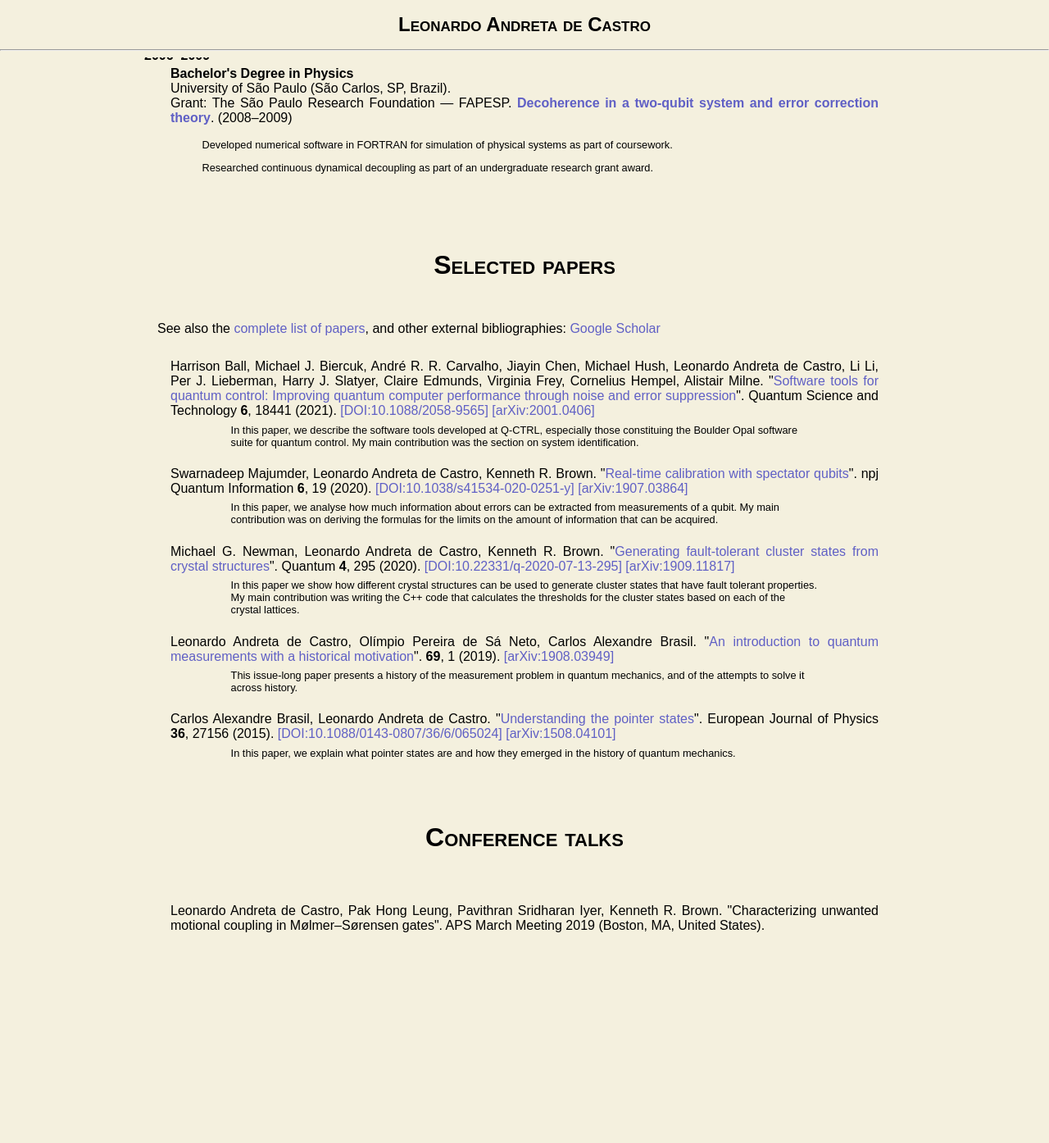
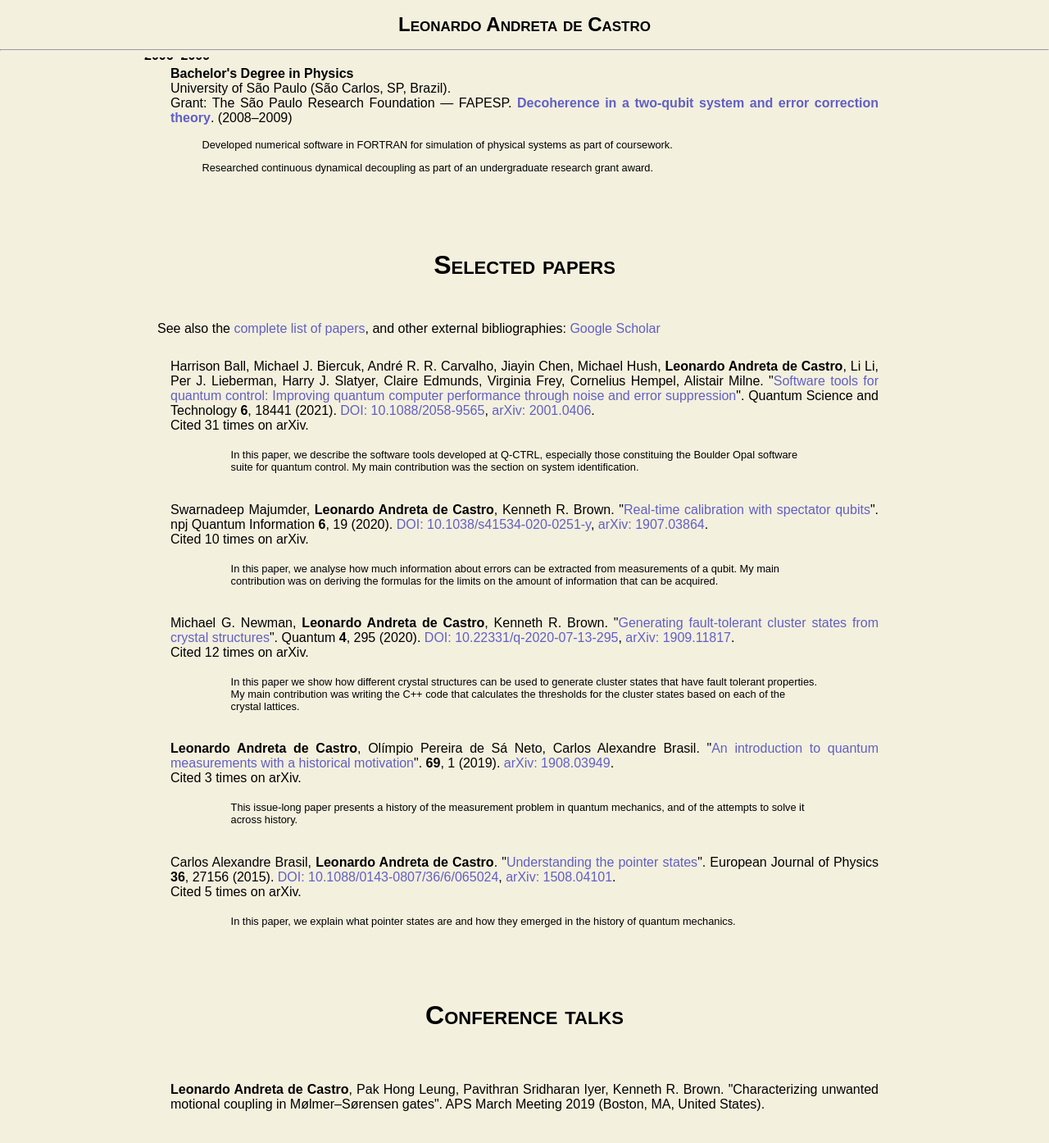
Before and after one commit to leoadec/leoadec.github.io, a Jekyll site: the page built from index.html, in a window 1280 px wide and 1400 px high, scrolled down 1215 px. Shown: the top 1394 px of the window at 82% size. Built offline with Jekyll 4.4.1, drawn with Linux system fonts in a browser that asks for light colours; before the commit the page ends 2397 px from its top, so only the background shows below that.

Commit message:
complete list of citations

```diff
--- a/_includes/paper.html
+++ b/_includes/paper.html
@@ -1,7 +1,14 @@
 {%- assign paper = include.paper -%}
-{{ paper.authors | join: ", " }}.
+<span class="authors">{{ paper.authors | join: ", " }}.</span>
 &quot;<a href="{{ paper.external_url }}" target="_blank">{{ paper.title }}{% if paper.subtitle %}: {{ paper.subtitle }}{% endif %}</a>&quot;.
 {{ paper.journal }} <span class="volume">{{ paper.volume }}</span>, {{ paper.pages }} ({{ paper.date | date: '%Y' }}).
-{% if paper.doi %}<a href="https://dx.doi.org/{{ paper.doi }}" target="_blank">[DOI:{{ paper.doi }}]</a>{% endif %}
-<a href="https://arxiv.org/abs/{{ paper.arxiv }}" target="_blank">[arXiv:{{ paper.arXiv }}]</a>
-<div class="details">{{ paper.content | markdownify }}</div>
+{% if paper.doi %}<a href="https://dx.doi.org/{{ paper.doi }}" target="_blank">DOI: {{ paper.doi }}</a>,{% endif %}
+<a href="https://arxiv.org/abs/{{ paper.arxiv }}" target="_blank">arXiv: {{ paper.arXiv }}</a>.
+{% if paper.citations -%}<br>
+Cited {{ paper.citations.size }} time{%- if paper.citations.size > 1 -%}s{%- endif %} on arXiv.
+{%- endif -%}
+{% if paper.content -%}
+<div class="details">
+  <p>{{ paper.content | markdownify }}</p>
+</div>
+{%- endif %}
--- a/_sass/main.scss
+++ b/_sass/main.scss
@@ -106,11 +106,6 @@ div.snippet {
   padding-top: 0;
 }
 
-.show-more {
-  color: #6060c5;
-  cursor: pointer;
-}
-
 .volume {
   font-weight: bold;
 }
--- a/index.html
+++ b/index.html
@@ -69,7 +69,8 @@ quantum technology to become more efficient and realize its potential sooner.
 {% for conference in conferences %}
   {% if conference.talk %}
   <li>
-  {{ conference.talk_authors | join: ", " }}.  &quot;{{ conference.talk }}&quot;.
+  <span class="authors">{{ conference.talk_authors | join: ", " }}.</span>
+  &quot;{{ conference.talk }}&quot;.
   {{ conference.name }} {{ conference.date | date: '%Y' }} ({{ conference.location }}).
   </li>
   {% endif %}
```
Also changed, not shown: _collections/_papers/software-tools-for-quantum-control.md (+57 -0 lines), _layouts/default.html (+11 -7 lines).
